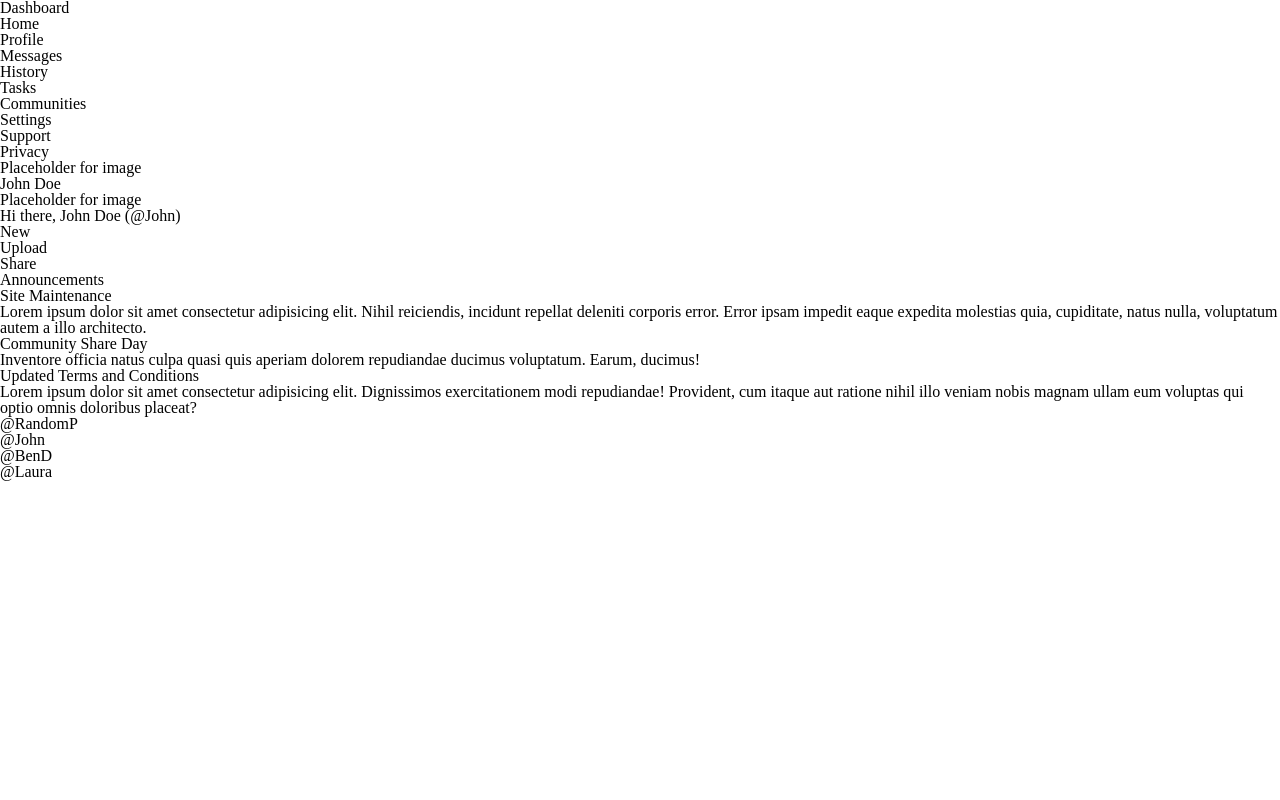
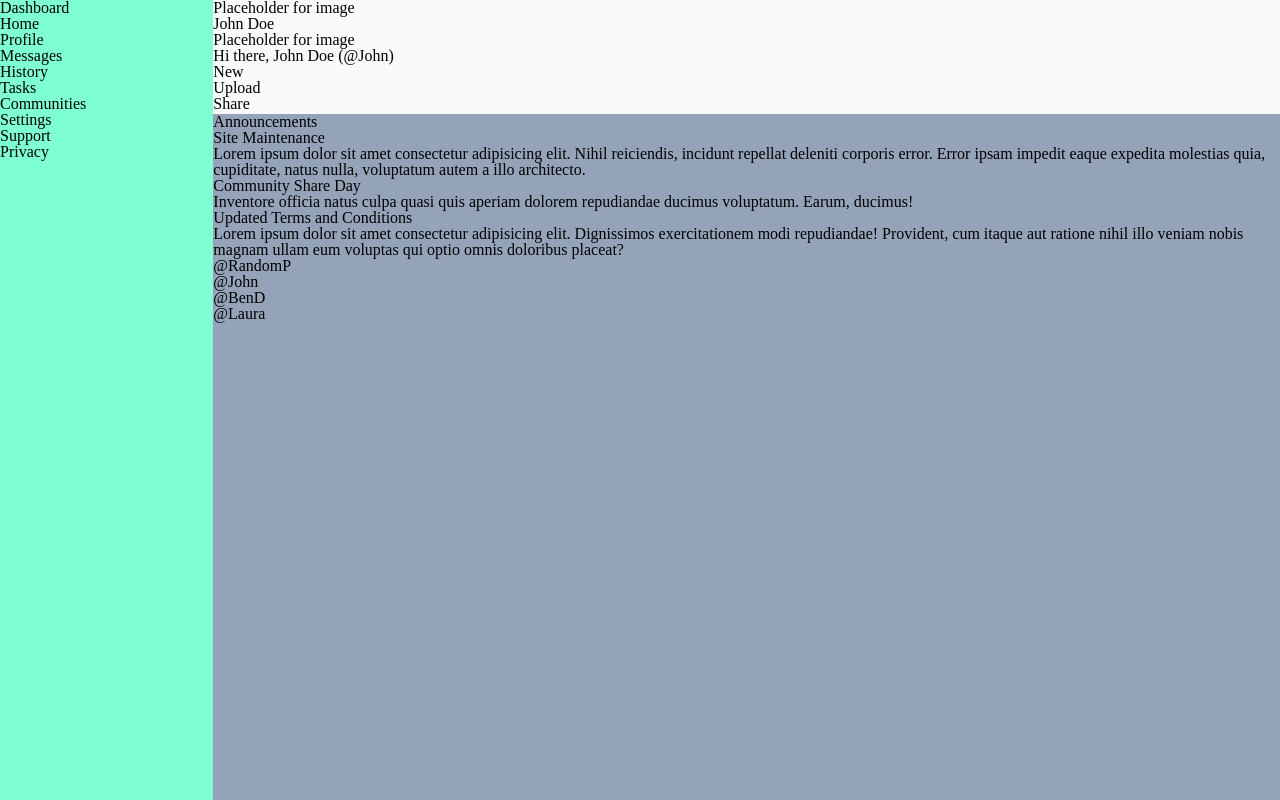
Before and after one commit to autom101/admin-dashboard, a plain HTML site: page index.html in a window 1280 px wide. Drawn offline with Linux system fonts and the light colour scheme.

Commit message:
Set up initial grid

```diff
--- a/css/styles.css
+++ b/css/styles.css
@@ -1,3 +1,23 @@
 body {
+  height: 100vh;
   display: grid;
+  grid-template: 1fr 6fr / 1fr 5fr;
+  grid-template-areas:
+    "dash-left dash-top"
+    "dash-left dash-center";
 }
+
+.dashboard-left {
+  grid-area: dash-left;
+  background-color: aquamarine;
+}
+
+.dashboard-top {
+  grid-area: dash-top;
+  background-color: #f8fafc;
+}
+
+.dashboard-center {
+  grid-area: dash-center;
+  background-color: #94a3b8;
+}
```
